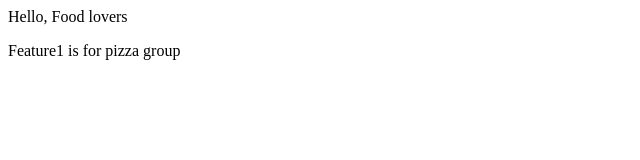
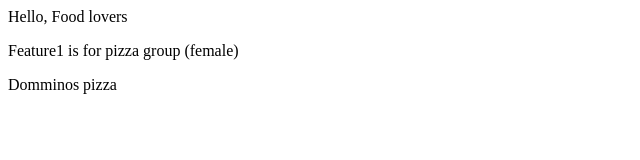
Before and after one commit to sanchika-tech/localfood, a plain HTML site: page index.html in a window 1280 px wide. Shown: the whole page, without its empty margins (0-640 px from the left). Drawn offline with Linux system fonts and the light colour scheme.

Commit message:
Dom Pizza featue1

```diff
--- a/index.html
+++ b/index.html
@@ -1,2 +1,3 @@
 <p>Hello, Food lovers</p>
-<p>Feature1 is for pizza group</p>
+<p>Feature1 is for pizza group (female)</p>
+<p>Domminos pizza</p>
```
